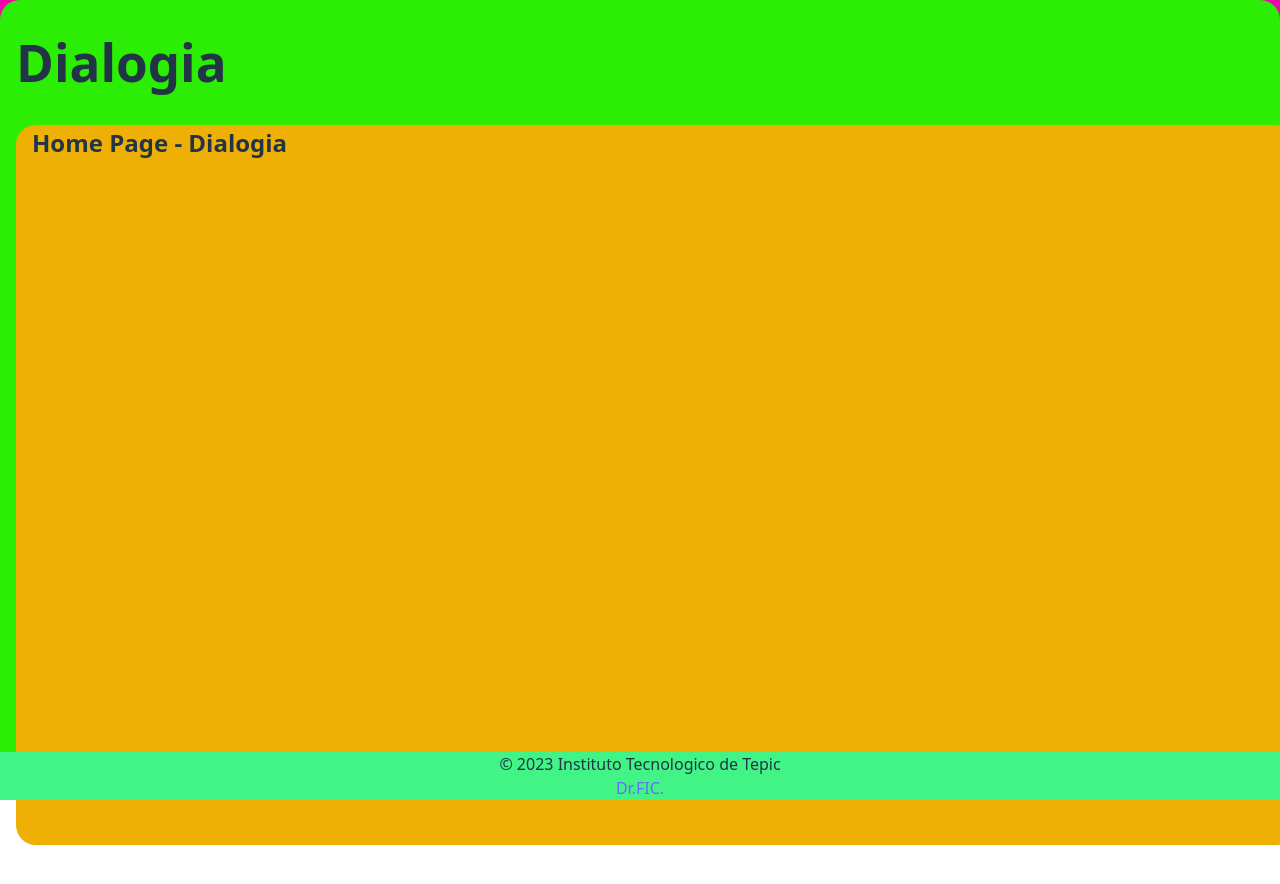
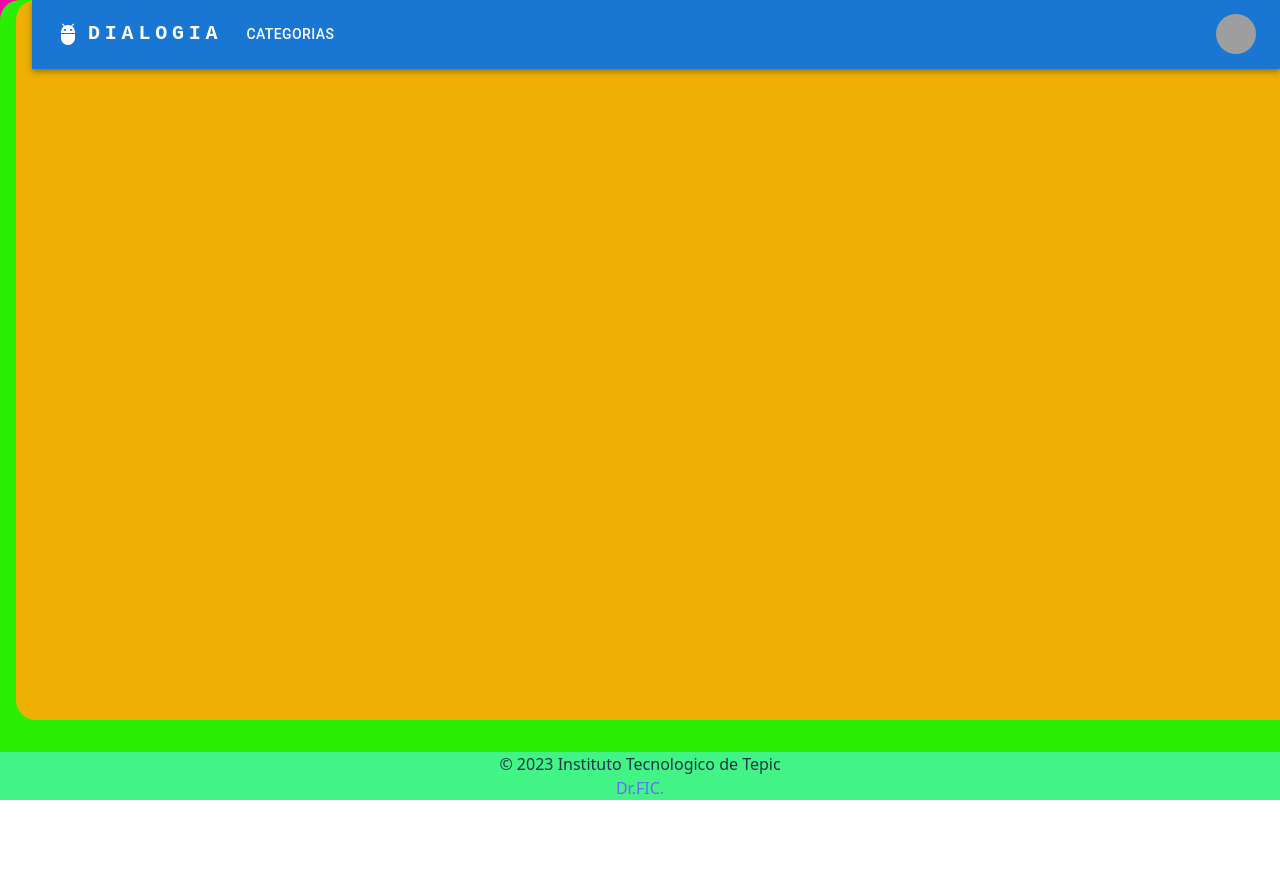
Before and after one commit to aramisjasso/dialogia-front, a React (Vite) app: page / in a window 1280 px wide. Shown: the top 884 px of the page. After the commit the page ends 800 px from the top, so only its background shows below. Built offline with nearby package versions, Linux system fonts and the light colour scheme; grey boxes are pictures that could not be loaded.

Commit message:
base fic con appbar

```diff
--- a/src/AppDialogia.jsx
+++ b/src/AppDialogia.jsx
@@ -6,7 +6,7 @@ export default function AppDialogia() {
     return (
         <>
             <div id='div-app'>
-            <h1>Dialogia</h1>
+            {/*<h1>Dialogia</h1>*/}
                 <RouterProvider router={DialogiaRouter} />
                 <div id='div-footer'>
                     <Footer />
--- a/src/dialogia/home/pages/Home.jsx
+++ b/src/dialogia/home/pages/Home.jsx
@@ -1,9 +1,13 @@
 import { Outlet} from "react-router-dom";
+import AppBar from "../../../share/bars/components/DialogiaAppBar"
 
 export default function Home() {
     return (
        <div id='div-home'>
-         <h2>Home Page - Dialogia</h2>
+         {/* <h2>Home Page - Dialogia</h2> */}
+         <div id='div-appbar'>
+            <AppBar/>
+         </div>
          <div id="detail">
             <Outlet />
          </div>
--- a/src/share/bars/components/DialogiaAppBar.jsx
+++ b/src/share/bars/components/DialogiaAppBar.jsx
@@ -0,0 +1,185 @@
+import AppBar from '@mui/material/AppBar';
+import Box from '@mui/material/Box';
+import Toolbar from '@mui/material/Toolbar';
+import IconButton from '@mui/material/IconButton';
+import Typography from '@mui/material/Typography';
+import Menu from '@mui/material/Menu';
+import MenuIcon from '@mui/icons-material/Menu';
+import Container from '@mui/material/Container';
+import Avatar from '@mui/material/Avatar';
+import Button from '@mui/material/Button';
+import Tooltip from '@mui/material/Tooltip';
+import MenuItem from '@mui/material/MenuItem';
+import AdbIcon from '@mui/icons-material/Adb';
+//FIC: Add <--- Get submoduls security tables
+import { useState, useEffect } from 'react';
+import { useNavigate } from "react-router-dom";
+const pages = ['Categorias'];
+const settings = ['Profile', 'Account', 'Dashboard', 'Logout'];
+
+function ResponsiveAppBar() {
+/* const ResponsiveAppBar=() => { */
+  const [anchorElNav, setAnchorElNav] = useState(null);
+  const [anchorElUser, setAnchorElUser] = useState(null);
+
+  const handleOpenNavMenu = (event) => {
+    setAnchorElNav(event.currentTarget);
+  };
+
+  const handleOpenUserMenu = (event) => {
+    setAnchorElUser(event.currentTarget);
+  };
+
+  const handleCloseNavMenu = (e) => {
+    console.log(e.target.innerText);
+    handleClickNavMenu(e);
+    setAnchorElNav(null);
+  };
+
+  const handleCloseUserMenu = () => {
+    setAnchorElUser(null);
+  };
+
+    const [myPages, setMyPages]= useState("");
+    const navigate = useNavigate();
+    function handleClickNavMenu(e){
+        setMyPages(e.target.innerText.toUpperCase());
+    }
+
+    useEffect(() => {
+        switch (myPages) {
+            case "":
+                navigate("/");
+                //console.log("entro a home");
+                break;
+            case "CATEGORIAS":
+                navigate("/categories");
+                break;
+        }
+    }, [myPages]);
+    //-----------------------------------------------
+
+  return (
+    <AppBar position="static">
+      <Container maxWidth="xl">
+        <Toolbar disableGutters>
+          <AdbIcon sx={{ display: { xs: 'none', md: 'flex' }, mr: 1 }} />
+          <Typography
+            variant="h6"
+            noWrap
+            component="a"
+            href="/"
+            sx={{
+              mr: 2,
+              display: { xs: 'none', md: 'flex' },
+              fontFamily: 'monospace',
+              fontWeight: 700,
+              letterSpacing: '.3rem',
+              color: 'inherit',
+              textDecoration: 'none',
+            }}
+          >
+            DIALOGIA
+          </Typography>
+          <Box sx={{ flexGrow: 1, display: { xs: 'flex', md: 'none' } }}>
+            <IconButton
+              size="large"
+              aria-label="account of current user"
+              aria-controls="menu-appbar"
+              aria-haspopup="true"
+              onClick={handleOpenNavMenu}
+              color="inherit"
+            >
+              <MenuIcon />
+            </IconButton>
+            <Menu
+              id="menu-appbar"
+              anchorEl={anchorElNav}
+              anchorOrigin={{
+                vertical: 'bottom',
+                horizontal: 'left',
+              }}
+              keepMounted
+              transformOrigin={{
+                vertical: 'top',
+                horizontal: 'left',
+              }}
+              open={Boolean(anchorElNav)}
+              onClose={handleCloseNavMenu}
+              sx={{
+                display: { xs: 'block', md: 'none' },
+              }}
+            >
+              {pages.map((page) => (
+                <MenuItem key={page} onClick={handleCloseNavMenu}>
+                  <Typography textAlign="center">{page}</Typography>
+                </MenuItem>
+              ))}
+            </Menu>
+          </Box>
+          <AdbIcon sx={{ display: { xs: 'flex', md: 'none' }, mr: 1 }} />
+          <Typography
+            variant="h5"
+            noWrap
+            component="a"
+            href=""
+            sx={{
+              mr: 2,
+              display: { xs: 'flex', md: 'none' },
+              flexGrow: 1,
+              fontFamily: 'monospace',
+              fontWeight: 700,
+              letterSpacing: '.3rem',
+              color: 'inherit',
+              textDecoration: 'none',
+            }}
+          >
+            DIALOGIA
+          </Typography>
+          <Box sx={{ flexGrow: 1, display: { xs: 'none', md: 'flex' } }}>
+            {pages.map((page) => (
+              <Button
+                key={page}
+                /* onClick={handleCloseNavMenu} */
+                onClick={handleCloseNavMenu}
+                sx={{ my: 2, color: 'white', display: 'block' }}
+              >
+                {page}
+              </Button>
+            ))}
+          </Box>
+          <Box sx={{ flexGrow: 0 }}>
+            <Tooltip title="Open settings">
+              <IconButton onClick={handleOpenUserMenu} sx={{ p: 0 }}>
+                <Avatar alt="Remy Sharp" src="/files/images/userDefault.svg" />
+              </IconButton>
+            </Tooltip>
+            <Menu
+              sx={{ mt: '45px' }}
+              id="menu-appbar"
+              anchorEl={anchorElUser}
+              anchorOrigin={{
+                vertical: 'top',
+                horizontal: 'right',
+              }}
+              keepMounted
+              transformOrigin={{
+                vertical: 'top',
+                horizontal: 'right',
+              }}
+              open={Boolean(anchorElUser)}
+              onClose={handleCloseUserMenu}
+            >
+              {settings.map((setting) => (
+                <MenuItem key={setting} onClick={handleCloseUserMenu}>
+                  <Typography textAlign="center">{setting}</Typography>
+                </MenuItem>
+              ))}
+            </Menu>
+          </Box>
+        </Toolbar>
+      </Container>
+    </AppBar>
+  );
+}
+export default ResponsiveAppBar;
```
Also changed, not shown: package.json (+7 -1 lines), 1 other file (tests, documents, lock files or other folders).
